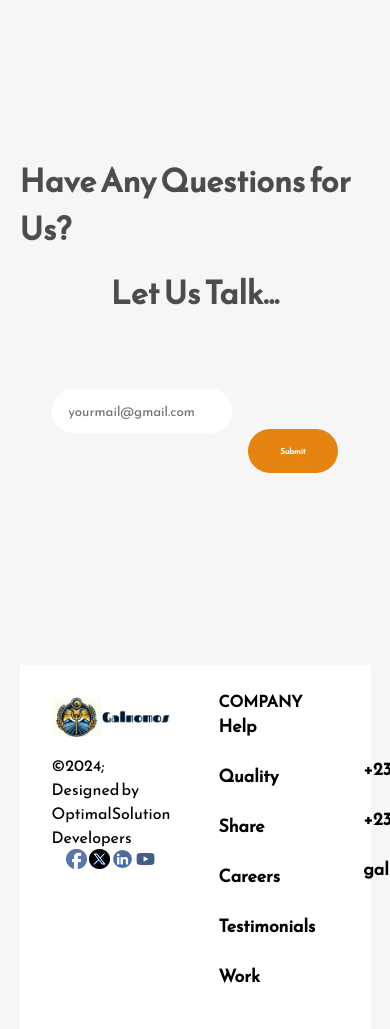
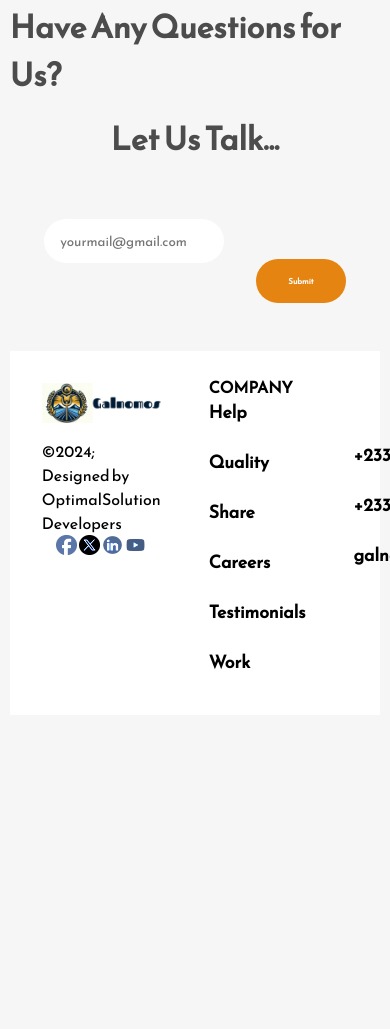
Before and after one commit to Jeff-Kalbeni/galnomos-enterprise-advertisement-website, a website built with Parcel: page about.html in a window 390 px wide. Shown: the part 3353-4382 px from the top of the page. After the commit the page ends 4068 px from the top, so only its background shows below. Built offline with nearby package versions, Linux system fonts and the light colour scheme.

Commit message:
I modified this file

```diff
--- a/about.css
+++ b/about.css
@@ -12,7 +12,7 @@ img {
 
 .App {
   min-height: 100vh;
-  width: 90vw;
+  width: 95vw;
   max-width: 1900px;
   margin: 0rem auto;
 }
@@ -410,9 +410,10 @@ li:hover ul#submenu{
 .contact-form-container {
   display: flex;
   align-items: center;
-  justify-content: center;
-  gap: 1rem;
-  margin-top: 1rem;
+  justify-content: space-between;
+  flex-direction: row;
+  gap: 2rem;
+  /* margin-top: 1rem; */
 }
 
 .contact-form-container input {
@@ -427,7 +428,7 @@ li:hover ul#submenu{
   display: flex;
   flex-direction: row;
   background-color: #fff;
-  margin-top: 10rem;
+  margin-top: 1rem;
 }
 
 .footer-section-one {
@@ -438,6 +439,14 @@ li:hover ul#submenu{
   flex-wrap: wrap;
   flex-direction: column;
   justify-content: flex-start;
+}
+@media all and (max-width: 500px) {
+  .footer-section-one,
+  .footer-section-two,
+  .footer-section-three{
+    float: left;
+    width: 100%;
+  }
 }
 
 .footer-logo-container {
```
